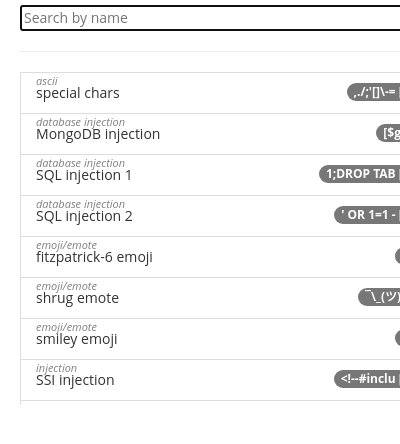
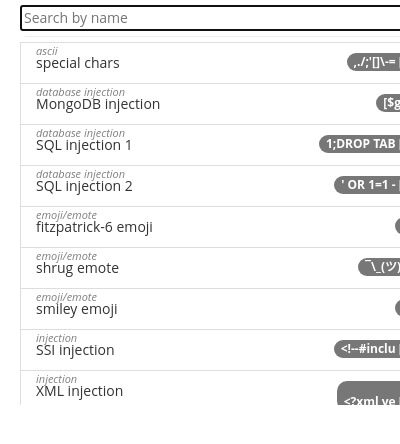
Before and after one commit to jkingsman/Breakbot, a browser extension: page src/html/popup.html in a window 400 px wide. Shown: the top 444 px of the page. Drawn offline with Linux system fonts and the light colour scheme; files that its build step writes are made by us from their sources.

Commit message:
Reduce HR margins

```diff
--- a/src/html/popup.html
+++ b/src/html/popup.html
@@ -11,7 +11,7 @@
   </div>
   <div class="container">
     <input id="searchBox" placeholder="Search by name" autofocus>
-    <hr>
+    <hr style="margin: 5px;">
     <ul class="list-group" id="stringList">
       <li class="list-group-item" id="noResults" style="display: none;">
         No results!
```
